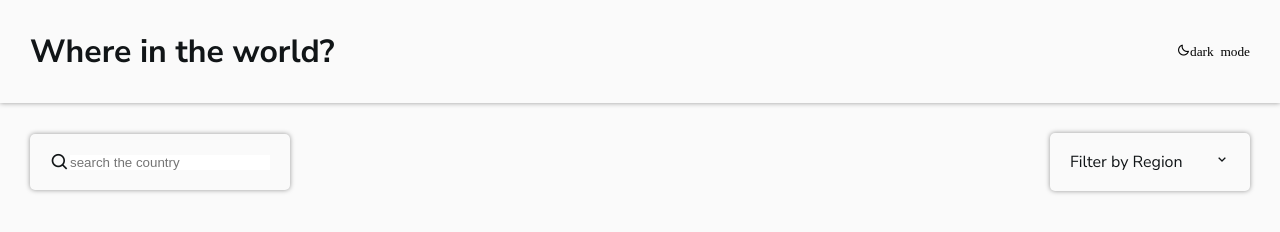
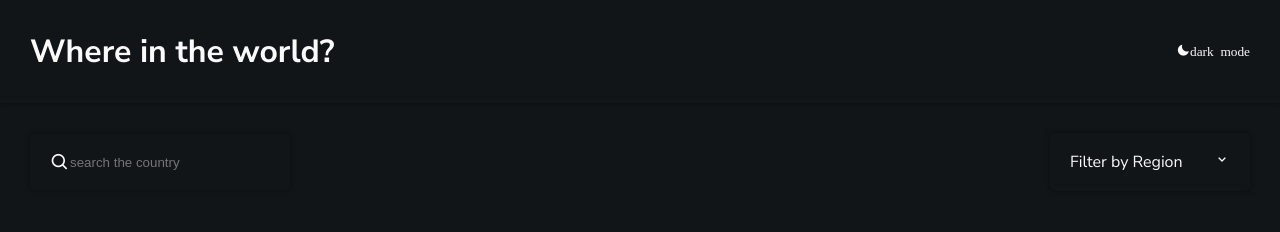
Before and after one commit to NANITH777/GeoNavigator-Countries, a plain HTML site: page index.html in a window 1280 px wide. Both pictures are taken after a click on the button "dark mode". Drawn offline with nearby package versions, Linux system fonts and the light colour scheme.

Commit message:
Dark-mode

```diff
--- a/script.js
+++ b/script.js
@@ -1,5 +1,14 @@
 const dropDown = document.querySelector(".dropdownMenu");
 const dropOptions = document.querySelector(".drop-options");
+const toggle = document.querySelector(".toggle");
+const icon = document.querySelector(".bx");
+
+toggle.addEventListener("click", (e) => {
+  document.body.classList.toggle("dark-mode");
+  toggle.classList.toggle("dark-mode");
+  icon.classList.toggle("bxs-moon");
+  dropDown.classList.toggle("dark-mode");
+});
 
 dropDown.addEventListener("click", (e) => {
   dropOptions.classList.toggle("show-options");
--- a/style.css
+++ b/style.css
@@ -17,6 +17,11 @@ body {
   color: var(--font-color);
 }
 
+.dark-mode {
+  background-color: var(--font-color);
+  color: var(--bg-color);
+}
+
 .container:nth-child(1) {
   box-shadow: 0 0 5px rgba(0, 0, 0, 0.4);
 }
@@ -34,6 +39,10 @@ button {
   background: none;
 }
 
+.toggle {
+  cursor: pointer;
+}
+
 .controls {
   display: flex;
   align-items: center;
@@ -47,6 +56,7 @@ button {
   outline: none;
   border: none;
   width: 200px;
+  background: none;
 }
 
 .dropdownMenu {
```
